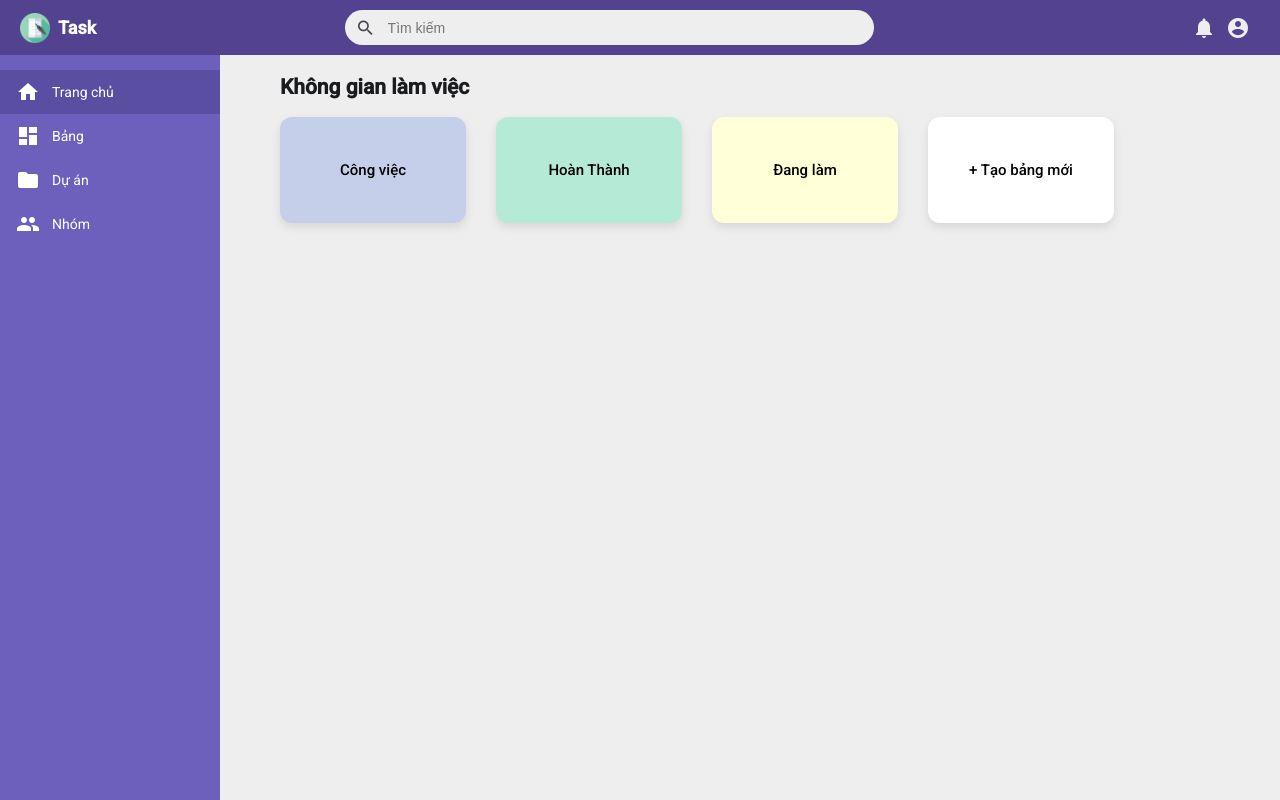
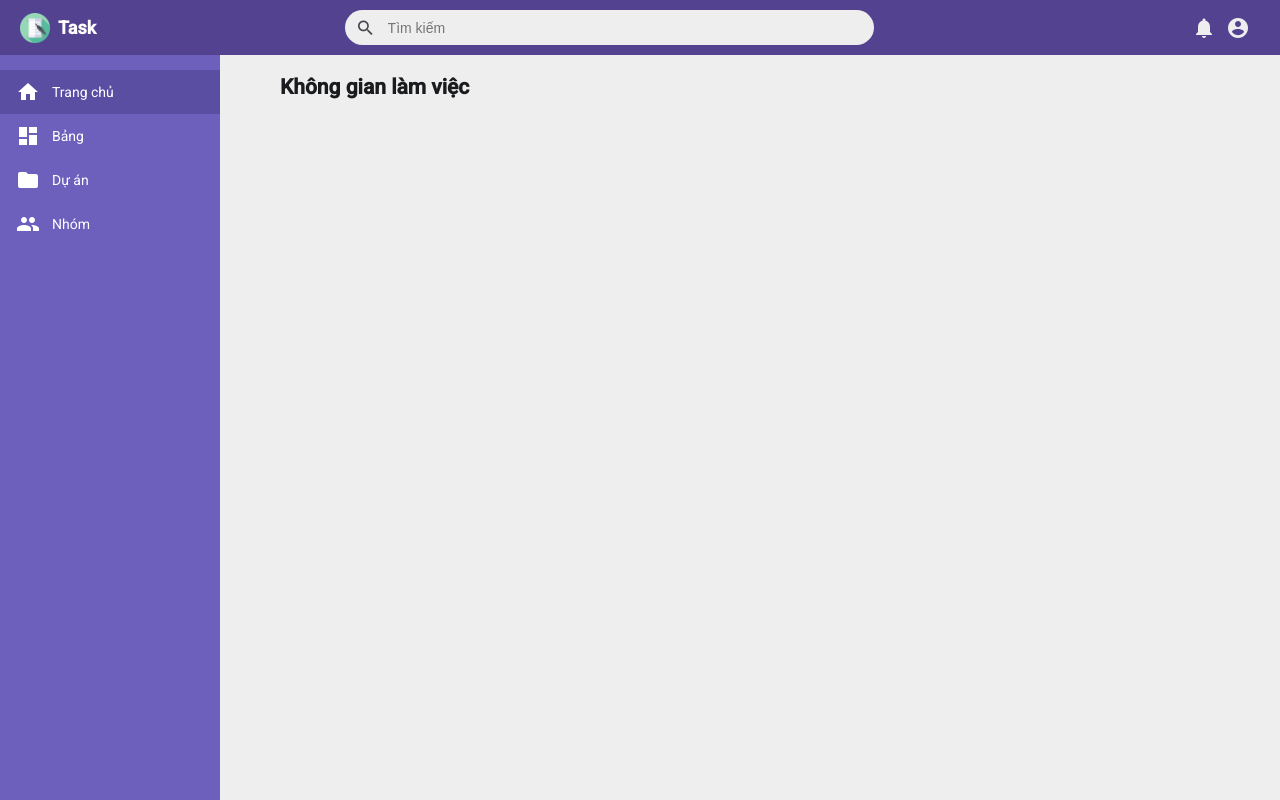
Before and after one commit to hquan2202/qu-n-l-c-ng-vii-c, an Angular app: page /home in a window 1280 px wide. Built offline with nearby package versions, Linux system fonts and the light colour scheme.

Commit message:
refactor card component; enhance styles and add delete functionality

```diff
--- a/src/app/components/card/card.css
+++ b/src/app/components/card/card.css
@@ -1,26 +1,59 @@
 .card {
-  flex: 1; /* 👈 giúp chia đều trong hàng */
-  width: 150px;
-  height: 70px; /* 👈 chiều cao cố định cho đồng đều */
-  border-radius: 12px;
-  box-shadow: 0 4px 10px rgba(0,0,0,0.1);
-  padding: 18px;
+  width: 220px;
+  height: 120px;
+  border-radius: 8px;
+  overflow: hidden;
+  cursor: pointer;
+  position: relative;
+  transition: transform 0.2s ease;
+  display: flex;
+  flex-direction: column;
+  justify-content: space-between;
+}
+
+.card:hover {
+  transform: scale(1.03);
+}
+
+
+.card-bg {
+  flex: 1.2; /* 🔹 chiếm nhiều không gian hơn (tăng từ 1 lên 1.2) */
+}
+
+.card-title {
+  background: #e0e0e0;
+  text-align: center;
+  font-weight: bold;
+  font-size: 15px;
+  color: #333;
+  height: 30px; /* 🔹 thanh trắng nhỏ hơn */
   display: flex;
   align-items: center;
   justify-content: center;
-  text-align: center;
-  cursor: pointer;
-  transition: transform 0.2s ease, box-shadow 0.2s ease;
+  border-top: 1px solid rgba(0, 0, 0, 0.1);
+}
+/* 🎯 card đặc biệt: "+ Tạo bảng mới" */
+.create-card {
+  border: 2px;
+  background: #fff;
+  display: flex;
+  align-items: center;
+  justify-content: center;
 }
 
-.card:hover {
-  transform: translateY(-4px);
-  box-shadow: 0 6px 14px rgba(0,0,0,0.15);
+.create-card .card-bg {
+  display: none; /* không cần nền ảnh */
 }
 
-.card-title {
+.create-card .card-title {
+  background: none;
+  color: black;
   font-weight: 500;
   font-size: 15px;
-  color: black;
-  margin: 0;
+  text-align: center;
 }
+
+.create-card:hover {
+  background: lightgray;
+  border-color: lightgrey;
+}
--- a/src/app/components/card/card.html
+++ b/src/app/components/card/card.html
@@ -1,3 +1,19 @@
-<div class="card" [style.background]="color">
-  <h3 class="card-title">{{ title }}</h3>
+<div
+  class="card"
+  [ngClass]="{ 'create-card': title === '+ Tạo bảng mới' }"
+  (mouseenter)="hover = true"
+  (mouseleave)="hover = false"
+>
+  <div
+    class="card-bg"
+    [ngStyle]="{
+      'background': color.includes('http') ? 'url(' + color + ')' : color,
+      'background-size': 'cover',
+      'background-position': 'center'
+    }"
+  ></div>
+
+  <div class="card-title">
+    <h3>{{ title }}</h3>
+  </div>
 </div>
--- a/src/app/components/card/card.ts
+++ b/src/app/components/card/card.ts
@@ -1,12 +1,39 @@
-import { Component, Input } from '@angular/core';
+import { Component, Input, Output, EventEmitter } from '@angular/core';
+import { CommonModule } from '@angular/common';
 
 @Component({
   selector: 'app-card',
   standalone: true,
+  imports: [CommonModule],
   templateUrl: './card.html',
-  styleUrl: './card.css'
+  styleUrls: ['./card.css']
 })
 export class CardComponent {
-  @Input() title: string = '';
-  @Input() color: string = ''; // ✅ màu nền tuỳ chọn
+  @Input() title!: string;
+  @Input() color!: string;
+  @Output() cardClick = new EventEmitter<void>();
+
+  onCardClick() {
+    this.cardClick.emit();
+  }
+
+  @Output() delete = new EventEmitter<void>();
+
+  hover = false;
+
+  deleteCard(event: MouseEvent) {
+    event.stopPropagation();
+    this.delete.emit();
+  }
+
+  // ✅ Kiểm tra xem có phải ảnh không
+  isImage(bg: string): boolean {
+    return bg.startsWith('http') || bg.includes('unsplash.com');
+  }
+
+  // ✅ Trả về đúng kiểu nền (ảnh, gradient, màu trơn)
+  getBackgroundStyle(): string {
+    if (this.isImage(this.color)) return `url(${this.color})`;
+    return this.color;
+  }
 }
--- a/src/app/components/task-description/task-description.html
+++ b/src/app/components/task-description/task-description.html
@@ -12,7 +12,7 @@
     <div
       class="preview"
       [ngStyle]="{
-        'background': selectedBackground?.startsWith('http')
+        'background': selectedBackground.startsWith('http')
           ? 'url(' + selectedBackground + ') center/cover'
           : selectedBackground
       }">
--- a/src/app/components/task-description/task-description.ts
+++ b/src/app/components/task-description/task-description.ts
@@ -47,17 +47,25 @@ export class TaskDescriptionComponent {
     this.selectedBackground = bg;
     this.showPicker = false;
   }
-
   onCreateBoard() {
     if (!this.boardTitle || this.boardTitle.trim() === '') {
       alert('Vui lòng nhập tiêu đề bảng trước khi tạo!');
       return;
     }
 
-    // Nếu hợp lệ thì xử lý tạo bảng
-    console.log('Tạo bảng:', this.boardTitle);
-    this.close.emit(); // hoặc gọi service để tạo bảng
+    // Emit dữ liệu bảng mới (title + background)
+    this.createBoard.emit({
+      title: this.boardTitle.trim(),
+      background: this.selectedBackground
+    });
+
+    // Reset form và đóng popup
+    this.boardTitle = '';
+    this.showPicker = false;
+    this.close.emit();
   }
+
+
   closePicker() {
     this.close.emit();
   }
--- a/src/app/pages/home/home.component.css
+++ b/src/app/pages/home/home.component.css
@@ -4,7 +4,7 @@
 .h2{
   font-size: 18px;
   font-weight: 600;
-  color: #333;
+  color: white;
 }
 .home-stats{
   display: flex;
--- a/src/app/pages/home/home.component.html
+++ b/src/app/pages/home/home.component.html
@@ -1,18 +1,19 @@
+
 <div class="home-container">
   <h2>Không gian làm việc</h2>
-
   <div class="home-stats">
     <app-card
       *ngFor="let c of cards"
       [title]="c.title"
       [color]="c.color"
+      [ngClass]="{'create-card': c.title === '+ Tạo bảng mới'}"
       (click)="c.title === '+ Tạo bảng mới' ? openPopup() : null">
     </app-card>
   </div>
 
+
   <app-task-description
     *ngIf="showPopup"
-    (close)="closePopup()"
-    (createBoard)="addNewBoard($event)">
+    (close)="closePopup()">
   </app-task-description>
 </div>
--- a/src/app/pages/home/home.component.ts
+++ b/src/app/pages/home/home.component.ts
@@ -1,39 +1,35 @@
-// File: src/app/pages/home/home.component.ts
 import { Component } from '@angular/core';
-import { NgFor, NgIf } from '@angular/common';
+import {NgClass, NgFor, NgIf} from '@angular/common';
+import { TaskDescriptionComponent } from '../../components/task-description/task-description';
 import { CardComponent } from '../../components/card/card';
-import { TaskDescriptionComponent } from '../../components/task-description/task-description';
 
 @Component({
   selector: 'app-home',
   standalone: true,
-  imports: [CardComponent, NgFor, NgIf, TaskDescriptionComponent],
+  imports: [NgFor, NgIf, TaskDescriptionComponent, CardComponent, NgClass],
   templateUrl: './home.component.html',
   styleUrls: ['./home.component.css']
 })
 export class HomeComponent {
   showPopup = false;
+  cards = JSON.parse(localStorage.getItem('boards') || '[]');
 
-  cards = [
-    { title: 'Công việc', color: '#C6CFE9' },
-    { title: 'Hoàn Thành', color: '#B5EAD6' },
-    { title: 'Đang làm', color: '#FFFFD8' },
-    { title: '+ Tạo bảng mới', color: '#fff' }
-  ];
-
-  openPopup(): void {
+  openPopup() {
     this.showPopup = true;
   }
 
-  closePopup(): void {
+  closePopup() {
     this.showPopup = false;
   }
 
-  addNewBoard(event: { title: string; background: string }): void {
-    this.cards.splice(this.cards.length - 1, 0, {
-      title: event.title,
-      color: event.background
-    });
+  addNewBoard(board: { title: string; background: string }) {
+    this.cards.push(board);
+    localStorage.setItem('boards', JSON.stringify(this.cards));
     this.showPopup = false;
   }
+
+  deleteCard(index: number) {
+    this.cards.splice(index, 1);
+    localStorage.setItem('boards', JSON.stringify(this.cards));
+  }
 }
```
Also changed, not shown: 1 other file (tests, documents, lock files or other folders).
